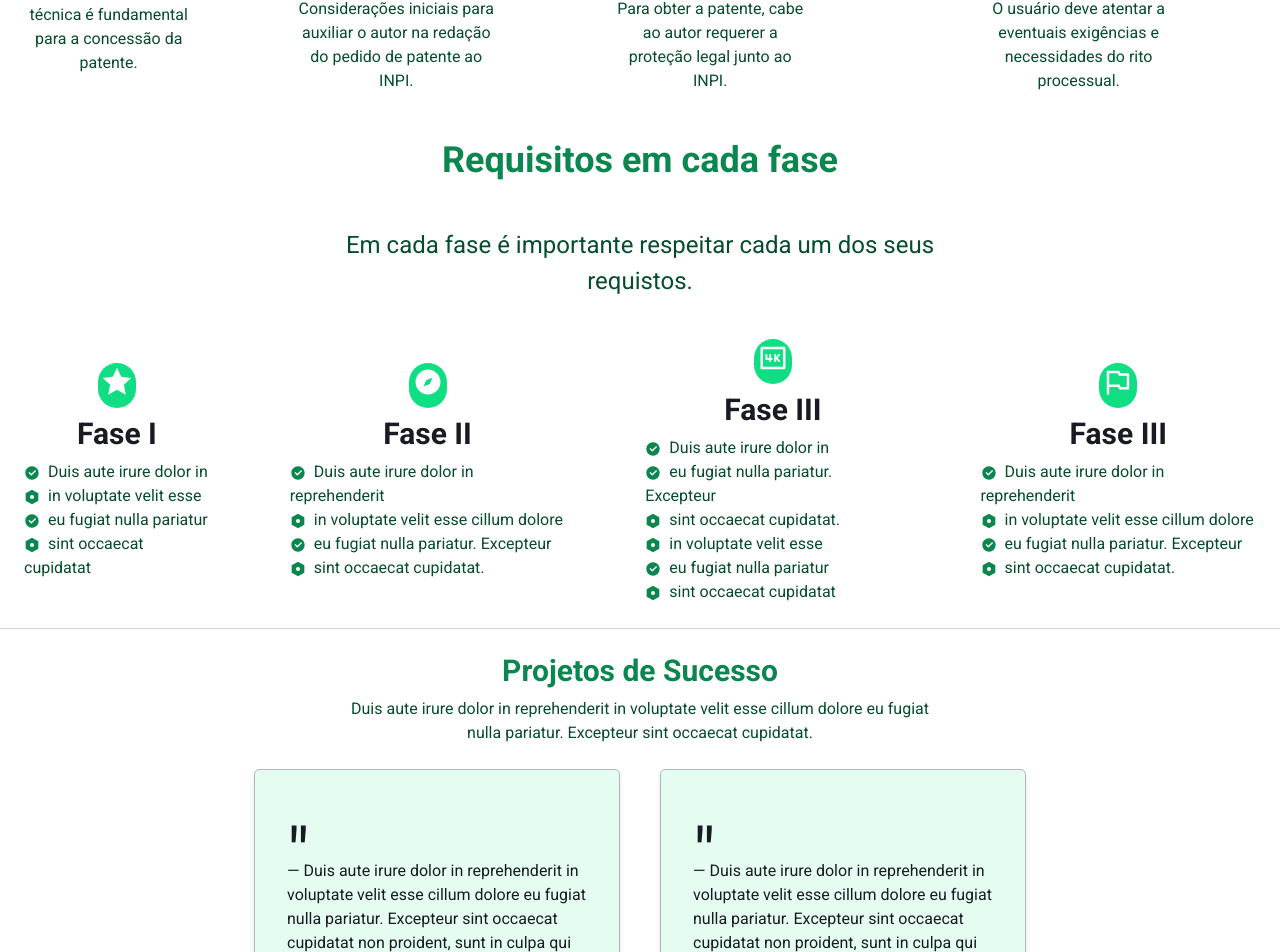
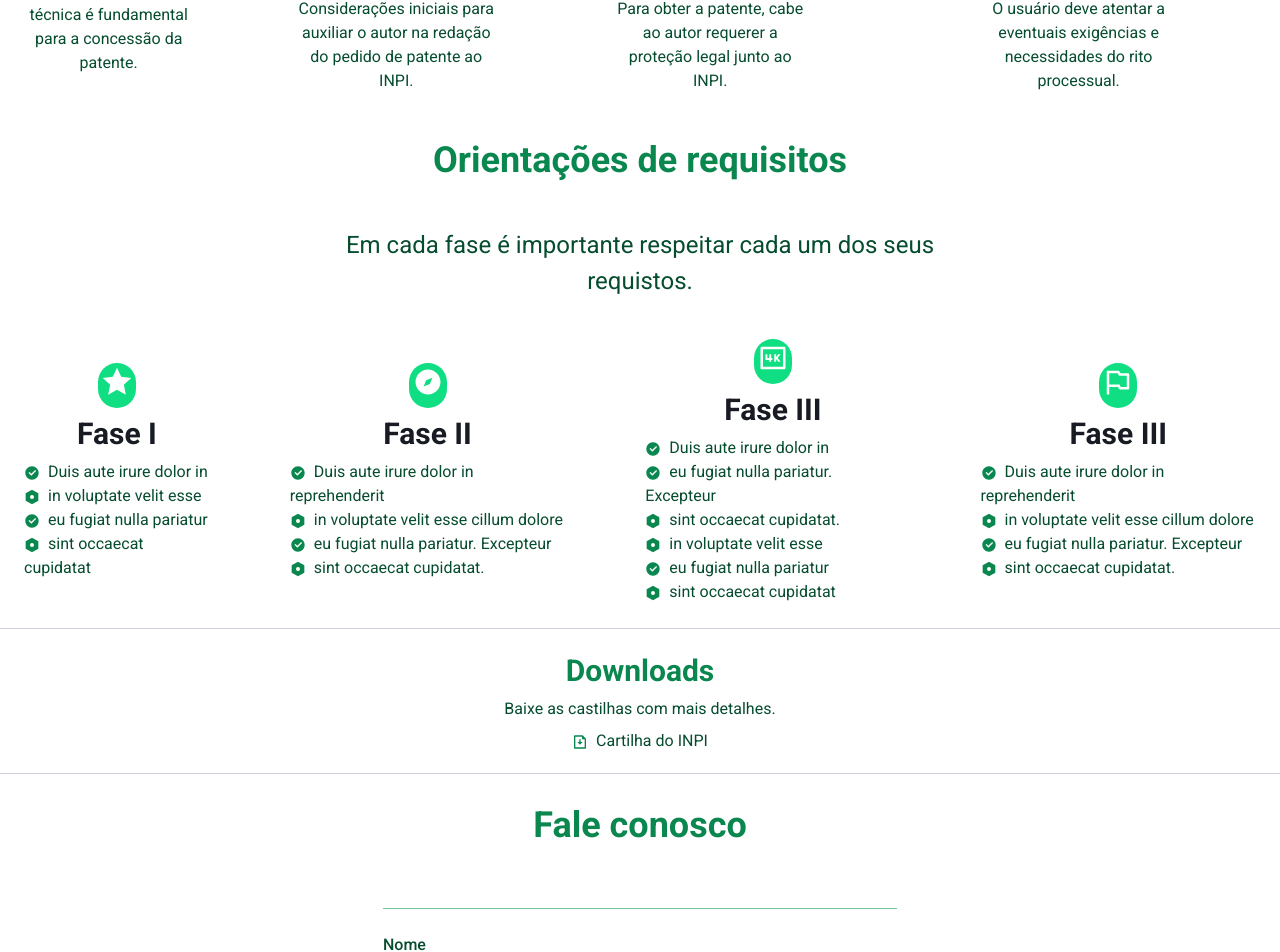
Before and after one commit to thiagoos16/zane-patent-landing-page, a Next.js app: page / in a window 1280 px wide. Shown: the part 1841-2793 px from the top of the page. Built offline with nearby package versions, Linux system fonts and the light colour scheme.

Commit message:
add adjusts to simplify

```diff
--- /dev/null
+++ b/src/components/Form/ContactUs.tsx
@@ -0,0 +1,48 @@
+import { Box, Divider, Flex, Heading, VStack, Textarea, HStack, Button, FormLabel, FormControl } from "@chakra-ui/react";
+import { Input } from "./Input";
+
+export function ContactUs() {
+    return (
+        // <Flex w="100%" my="6" maxWidth={1480} mx="auto" px="6">
+            <Box maxW="1000px" borderRadius={8} bg="white" p="8">
+                <Heading size="lg" fontWeight="normal" color="green.600"></Heading>
+
+                <Divider my="6" borderColor="green.500" />
+
+                <VStack spacing="8">
+                    <VStack minChildWidth="240px" spacing="8" w="100%">
+                        <Input name="Nome" label="Nome" />
+                        <Input name="Email" label="Email" />
+                    </VStack>
+
+                    <HStack minChildWidth="240px" spacing="8" w="100%">
+                        <Input name="Whatsapp" label="Whatsapp" />
+                        <Input name="campo04" label="Campo 04" />
+                    </HStack>
+
+                    <HStack minChildWidth="240px" spacing="8" w="100%">
+                        <FormControl>
+                            <FormLabel color="green.900" htmlFor="Mensagem"> Mensagem </FormLabel>
+                            <Textarea
+                                name="Mensagem"
+                                variant="filled"
+                                focusBorderColor="green.500"
+                                bgColor="green.500"
+                                _hover={{
+                                    bgColor: "green.900"
+                                }}
+                                size="lg"
+                            />
+                        </FormControl>
+                    </HStack>
+                </VStack>
+
+                <Flex mt="8" justify="center">
+                    <HStack spacing="4">
+                        <Button colorScheme="green"> Submeter </Button>
+                    </HStack>
+                </Flex>
+            </Box>
+        // </Flex>
+    )
+}
--- a/src/components/Header.tsx
+++ b/src/components/Header.tsx
@@ -41,13 +41,21 @@ export function Header() {
                     borderRightWidth={1}
                     borderColor="gray.200"
                 >
-                    <MenuItem name="Orientações Gerais"/>
+                    <a href="#general_orientations">
+                        <MenuItem  name="Orientações Gerais"/>
+                    </a>
 
-                    <MenuItem name="Orientações de Requisitos"/>
+                    <a href="#requisites_orientations">
+                        <MenuItem name="Orientações de Requisitos"/>
+                    </a>
 
-                    <MenuItem name="Cartilhas"/>
+                    <a href="#castile">
+                        <MenuItem name="Cartilhas"/>
+                    </a>
 
-                    <MenuItem name="Fale Conosco"/>
+                    <a href="#talk_us">
+                        <MenuItem name="Fale Conosco"/>
+                    </a>
                 </HStack>
             </Flex>
         </Flex>
--- a/src/components/Sections/ContactUs.tsx
+++ b/src/components/Sections/ContactUs.tsx
@@ -1,18 +1,22 @@
 import { Box, Flex, VStack, Center, Text } from "@chakra-ui/react";
+
+import { ContactUs } from "../Form/ContactUs";
 
 export function ContatcUs() {
     return (
         <Center
             mt="6"
-            h="72"
+            // h="72"
             w="100%"
             bgColor=""
         >
-            <VStack>
-                <Text fontSize="4xl">
-                    Formulário de Contato
+            <Box align="center" id="talk_us">
+                <Text fontSize="4xl" color="green.600" fontWeight="bold">
+                    Fale conosco
                 </Text>
-            </VStack>
+
+                <ContactUs />
+            </Box>
         </Center>
     )
 }
--- a/src/components/Sections/RequisitesOrientations.tsx
+++ b/src/components/Sections/RequisitesOrientations.tsx
@@ -31,9 +31,9 @@ export function RequisitesOrientations() {
             <VStack spacing="10">
                 {/* <TempRequisites/> */}
 
-                <Box>
+                <Box id="general_orientations">
                     <Text fontSize="4xl" color="green.600" fontWeight="bold">
-                        Divisão por fase
+                        Orientações gerais
                     </Text>
                 </Box>
 
@@ -122,9 +122,9 @@ export function RequisitesOrientations() {
                     </HStack>
                 </Box>
 
-                <Box>
+                <Box id="requisites_orientations">
                     <Text fontSize="4xl" color="green.600" fontWeight="bold">
-                        Requisitos em cada fase
+                        Orientações de requisitos
                     </Text>
                 </Box>
 
--- a/src/components/Sections/StepByStepPrimer.tsx
+++ b/src/components/Sections/StepByStepPrimer.tsx
@@ -1,4 +1,5 @@
-import { Box, Flex, VStack, HStack, Center, Text, AspectRatio, Image, Heading, Icon, Divider } from "@chakra-ui/react";
+import { Box, Flex, VStack, HStack, Center, Text, AspectRatio, Image, Heading, Icon, Divider, List, ListItem, ListIcon, Link } from "@chakra-ui/react";
+import { RiFileDownloadLine } from 'react-icons/ri';
 
 import { SimulationStepByStep } from "../Form/SimulationStepByStep";
 
@@ -76,7 +77,7 @@ export function StepByStepPrimer() {
                     <SimulationStepByStep  />
                 </Box> */}
 
-                <Box>
+                {/* <Box>
                     <VStack>
                         <Heading fontSize="3xl" color="green.600" fontWeight="bold">
                         Projetos de Sucesso
@@ -119,6 +120,27 @@ export function StepByStepPrimer() {
                             </Text>
                         </VStack>
                     </HStack>
+                </Box> */}
+
+                <Box mb="5" id="castile">
+                    <VStack>
+                        <Heading fontSize="3xl" color="green.600" fontWeight="bold">
+                            Downloads
+                        </Heading>
+                        <Text color="green.900" textAlign="center" maxW="600">
+                            Baixe as castilhas com mais detalhes.
+                        </Text>
+                        <List>
+                            <ListItem>
+                                <Link target="_blank" href="/assets/castilha-inpi.pdf">
+                                    <ListIcon as={RiFileDownloadLine} color="green.600"/>
+                                    <Text as="span" color="green.900">
+                                        Cartilha do INPI
+                                    </Text>
+                                </Link>
+                            </ListItem>
+                        </List>
+                    </VStack>
                 </Box>
             </VStack>
         </Center>
```
Also changed, not shown: 1 other file (tests, documents, lock files or other folders).
